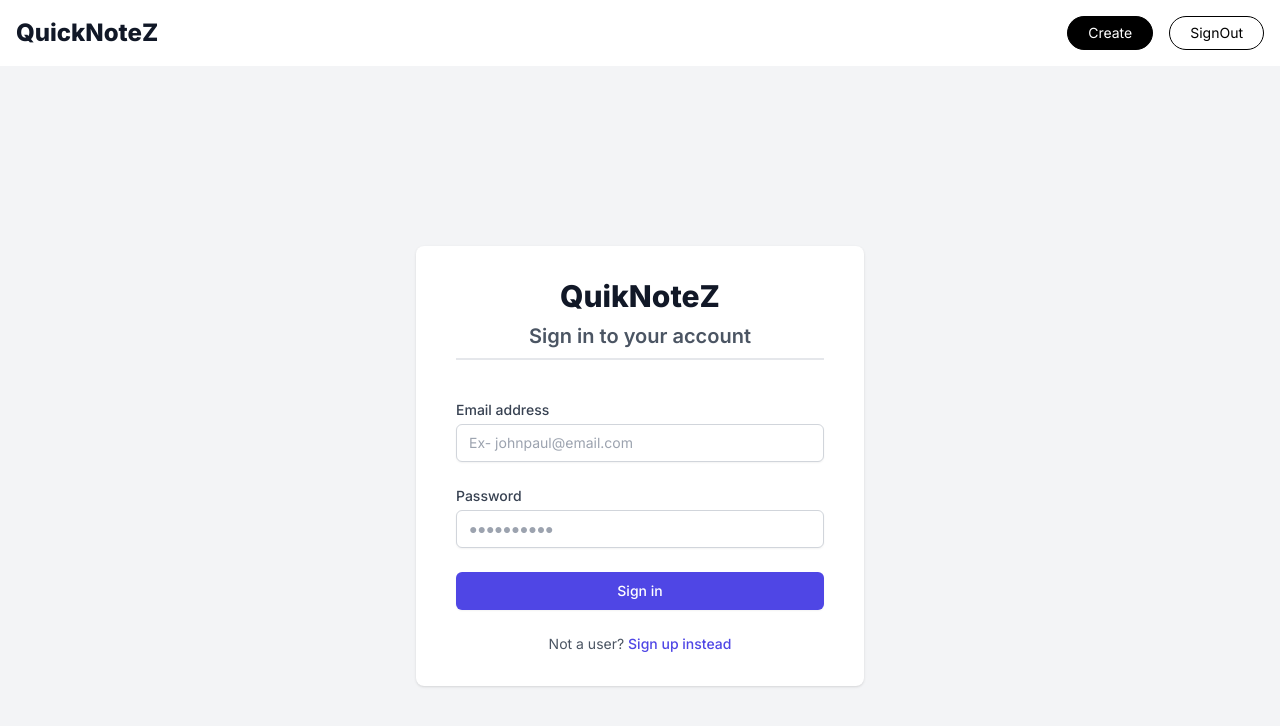
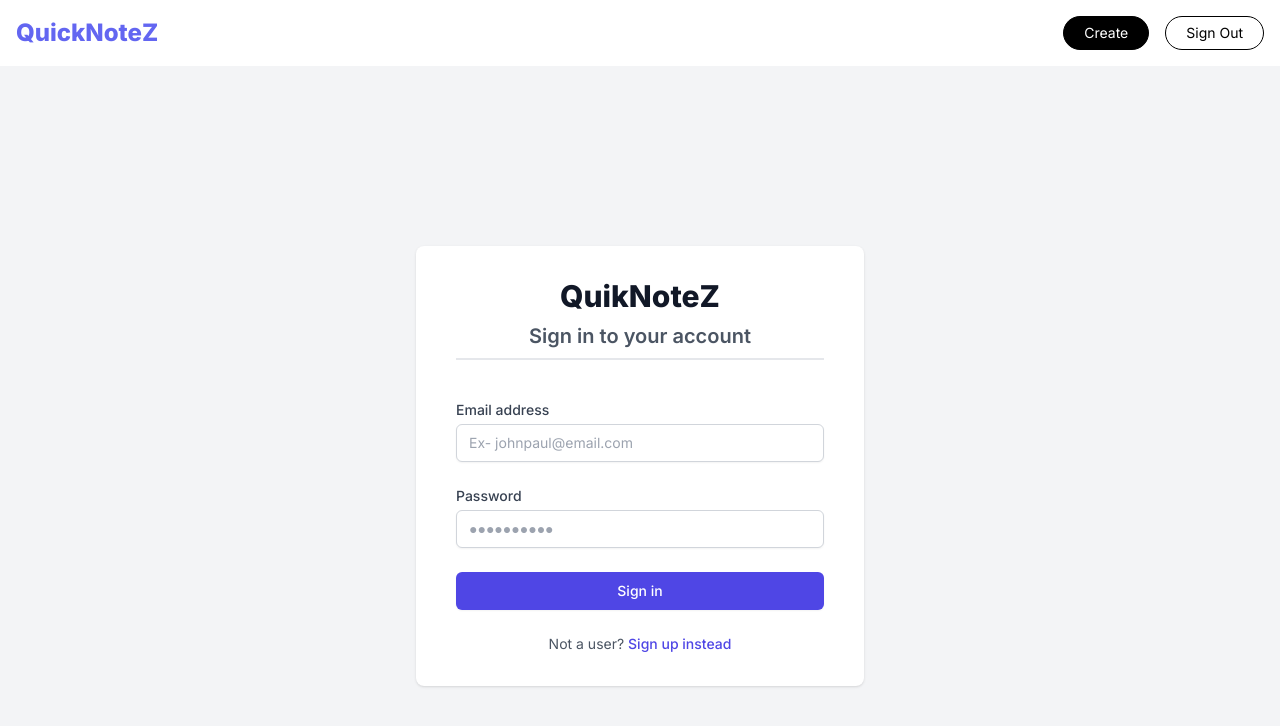
Before and after one commit to YasithaRDK/Notes-Managing-NextJS-App, a Next.js app: page /login in a window 1280 px wide. Shown: the top 726 px of the page. Built offline with nearby package versions, Linux system fonts and the light colour scheme.

Commit message:
complete navbar

```diff
--- a/components/Navbar.jsx
+++ b/components/Navbar.jsx
@@ -1,5 +1,6 @@
 "use client";
 
+import Link from "next/link";
 import React, { useState } from "react";
 
 const Navbar = () => {
@@ -13,15 +14,17 @@ const Navbar = () => {
     <nav className="bg-white p-4 relative">
       <div className="container mx-auto flex justify-between items-center">
         {/* Logo */}
-        <div className="text-gray-900 font-extrabold text-2xl">QuickNoteZ</div>
+        <div className="text-indigo-500 font-extrabold text-2xl">
+          QuickNoteZ
+        </div>
 
         {/* Navbar links */}
         <div className="md:flex hidden space-x-4">
-          <a href="#" className="black_btn">
+          <Link href="/create-note" className="black_btn">
             Create
-          </a>
+          </Link>
           <a href="#" className="outline_btn">
-            SignOut
+            Sign Out
           </a>
         </div>
 
@@ -55,12 +58,15 @@ const Navbar = () => {
           isMenuOpen ? "block" : "hidden"
         }`}
       >
-        <a href="#" className="block py-2 px-10 ms-14 text-gray-800">
+        <Link
+          href="/create-note"
+          className="block py-2 px-10 ms-14 text-gray-800"
+        >
           Create Note
-        </a>
-        <a href="#" className="block py-2 px-10 ms-14 text-gray-800">
+        </Link>
+        <Link href="#" className="block py-2 px-10 ms-14 text-gray-800">
           SignOut
-        </a>
+        </Link>
       </div>
     </nav>
   );
```
